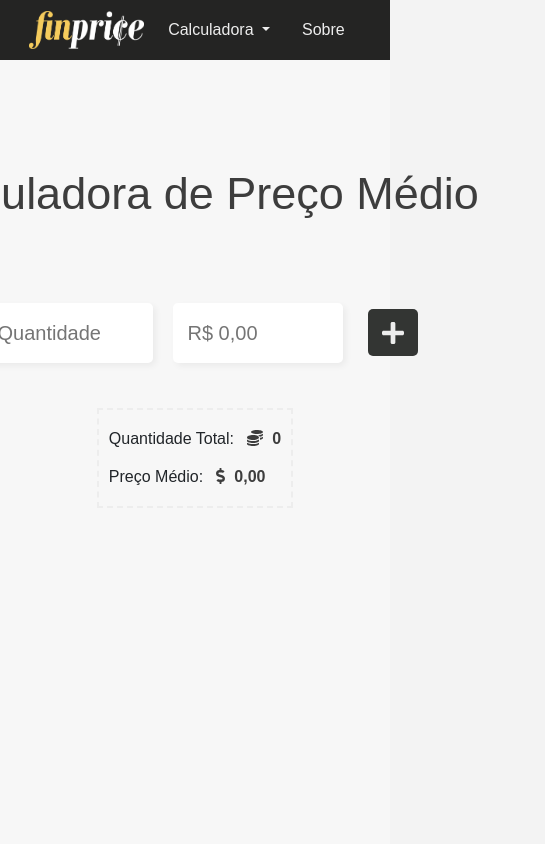
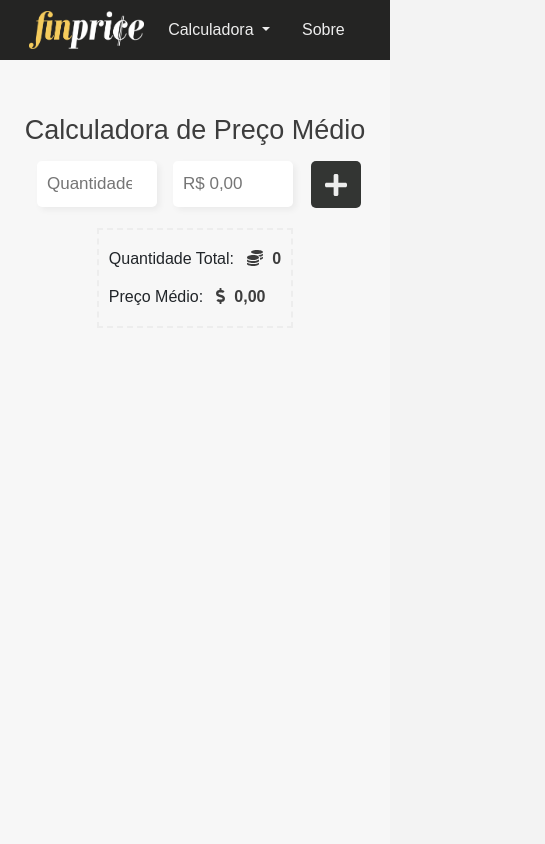
Before and after one commit to hewmoreira/finprice, a Vue app: page / in a window 390 px wide. Shown: the top 844 px of the page, 545 px wide, since content can reach past the window. Built offline with nearby package versions, Linux system fonts and the light colour scheme.

Commit message:
responsive page PrecoMedio

```diff
--- a/src/pages/precoMedio/PrecoMedio.vue
+++ b/src/pages/precoMedio/PrecoMedio.vue
@@ -388,4 +388,60 @@ main {
   width: 600px;
   height: 100px;
 }
+
+@media (max-width: 800px) {
+  #title {
+  font-size: 27px;
+  margin-top: 50px;
+}
+
+  #calculadoraPrecoMedio {
+  margin-top: 10px;
+  width: auto;
+  height: auto;
+}
+
+.quantField {
+  font-size: 17px;
+  width: 120px;
+  padding: 10px;
+  margin: 0 8px;
+}
+
+.quantField:hover {
+  width: 120px;
+}
+
+.quantField:focus {
+  width: 120px;
+}
+
+.priceField {
+  font-size: 17px;
+  width: 120px;
+  padding: 10px;
+  margin: 0 8px;
+}
+
+.priceField:hover {
+  width: 120px;
+}
+
+.priceField:focus {
+  width: 120px;
+}
+
+.btnCalc {
+  margin-left: 10px;
+}
+
+#result {
+  margin-top: 20px;
+}
+
+#publish {
+  width: 330px;
+}
+}
+
 </style>
```
